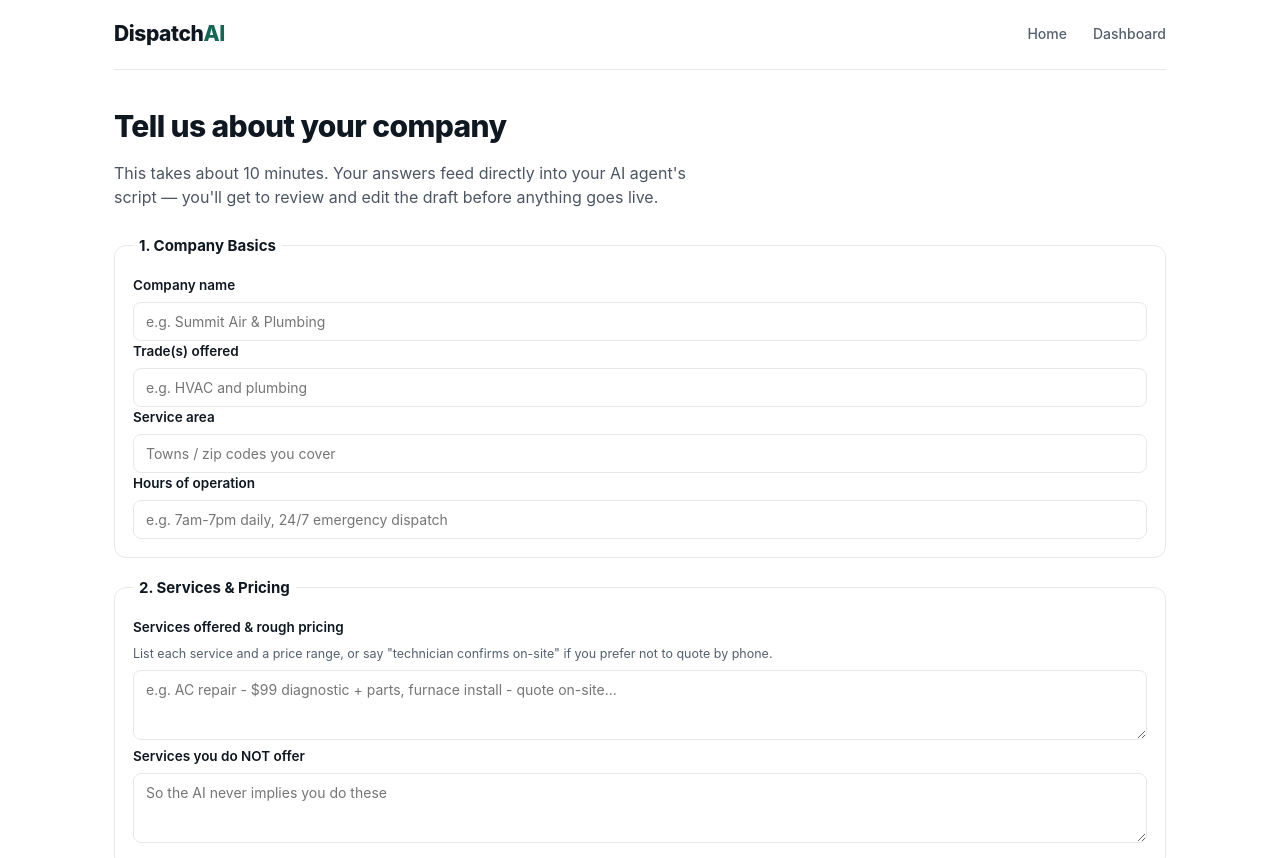
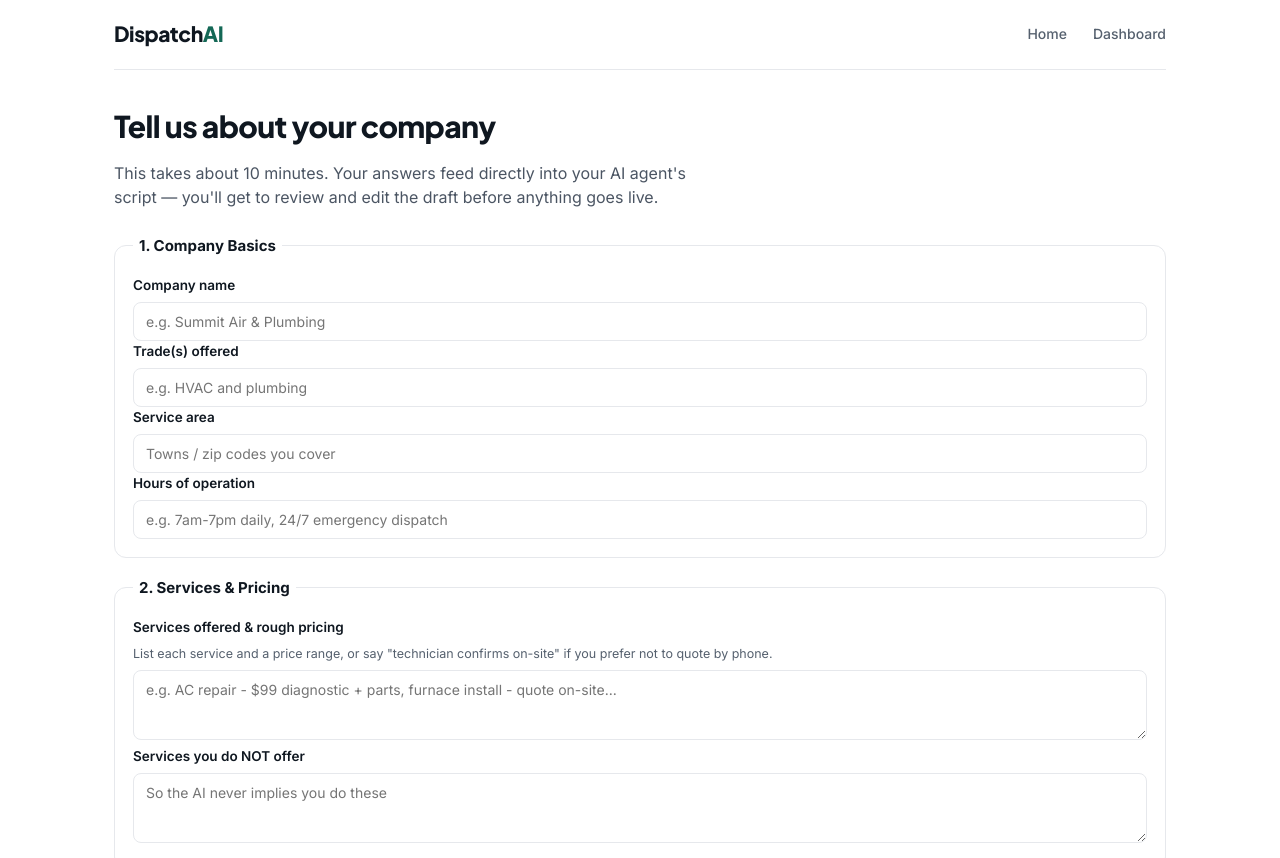
Before and after one commit to holtchris900-code/Dispatch-ai, a website: page public/onboard.html in a window 1280 px wide. Shown: the top 858 px of the page. Drawn offline with Linux system fonts and the light colour scheme.

Commit message:
Update onboard.html

```diff
--- a/public/onboard.html
+++ b/public/onboard.html
@@ -4,6 +4,9 @@
 <meta charset="UTF-8">
 <meta name="viewport" content="width=device-width, initial-scale=1.0">
 <title>Set Up Your AI Agent — Dispatch AI</title>
+<link rel="preconnect" href="https://fonts.googleapis.com">
+<link rel="preconnect" href="https://fonts.gstatic.com" crossorigin>
+<link href="https://fonts.googleapis.com/css2?family=Inter:wght@400;500;600;700&family=Plus+Jakarta+Sans:wght@600;700;800&display=swap" rel="stylesheet">
 <link rel="stylesheet" href="/styles.css">
 </head>
 <body>
```
